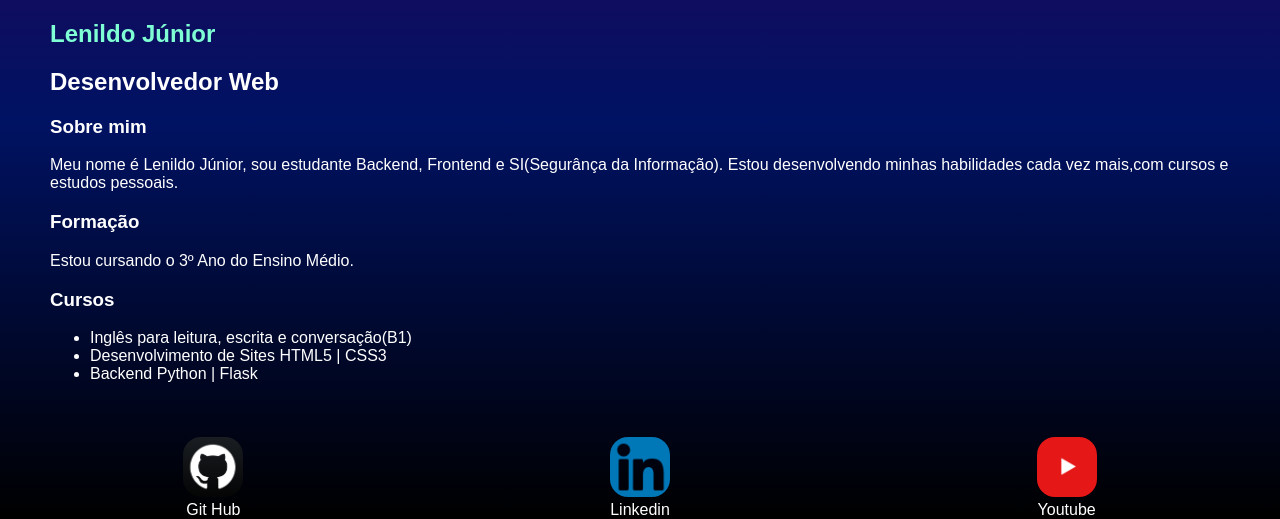
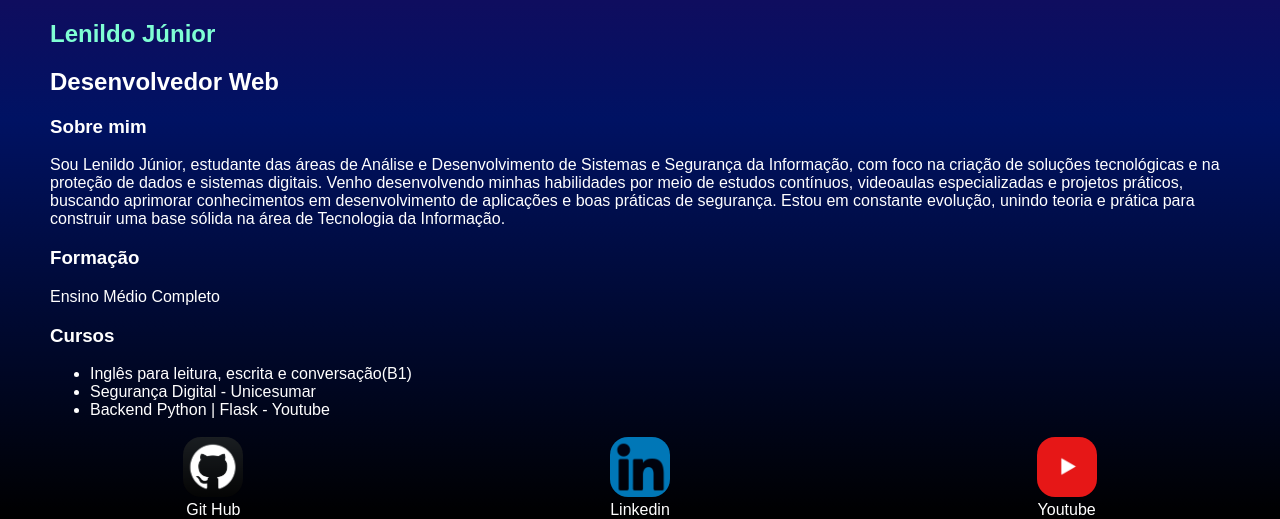
Before and after one commit to SHEILONG11/SITE_BLUES, a Flask app: page / in a window 1280 px wide. Shown: the part 281-800 px from the top of the page. Run offline with Flask 3, Linux system fonts and the light colour scheme.

Commit message:
Update index.html

```diff
--- a/templates/index.html
+++ b/templates/index.html
@@ -42,21 +42,21 @@
                     Sobre mim
                 </h3>
                 <p>
-                    Meu nome é Lenildo Júnior, sou estudante Backend, Frontend e SI(Segurânça da Informação). Estou desenvolvendo minhas habilidades cada vez mais,com cursos e estudos pessoais.
+                    Sou Lenildo Júnior, estudante das áreas de Análise e Desenvolvimento de Sistemas e Segurança da Informação, com foco na criação de soluções tecnológicas e na proteção de dados e sistemas digitais. Venho desenvolvendo minhas habilidades por meio de estudos contínuos, videoaulas especializadas e projetos práticos, buscando aprimorar conhecimentos em desenvolvimento de aplicações e boas práticas de segurança. Estou em constante evolução, unindo teoria e prática para construir uma base sólida na área de Tecnologia da Informação.
                 </p>
                 <h3>
                     Formação
                 </h3>
                 <p>
-                    Estou cursando o 3º Ano do Ensino Médio.
+                    Ensino Médio Completo
                 </p>
                 <h3>
                     Cursos
                 </h3>
                 <ul>
                     <li>Inglês para leitura, escrita e conversação(B1)</li>
-                    <li>Desenvolvimento de Sites HTML5 | CSS3</li>
-                    <li>Backend Python | Flask</li>
+                    <li>Segurança Digital - Unicesumar</li>
+                    <li>Backend Python | Flask - Youtube</li>
                 </ul>
             </section>
         </main>
```
